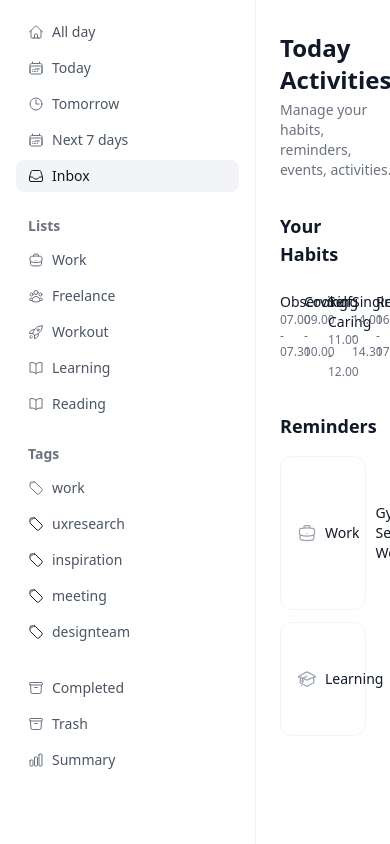
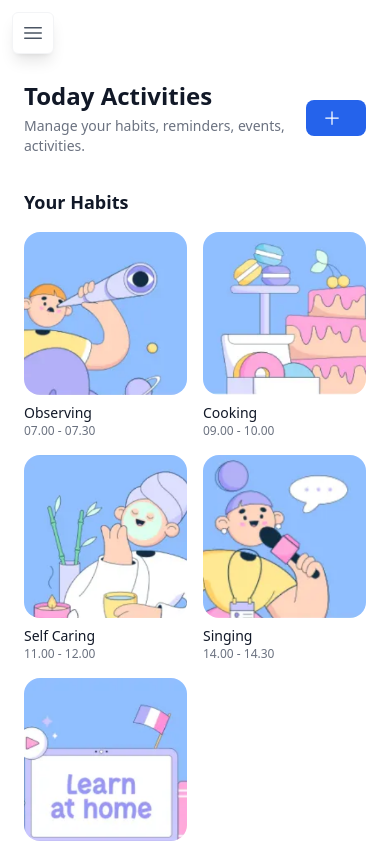
Before and after one commit to kgrg/vue3-tailwind-todo, a Vue app: page /inbox in a window 390 px wide. Shown: the top 844 px of the page. Built offline with nearby package versions, Linux system fonts and the light colour scheme.

Commit message:
feat(design): responsiveness fix

```diff
--- a/src/App.vue
+++ b/src/App.vue
@@ -3,9 +3,9 @@ import AppSidebar from '@/layouts/AppSidebar.vue'
 </script>
 
 <template>
-  <div class="h-screen flex">
+  <div class="min-h-screen flex flex-col lg:flex-row">
     <AppSidebar />
-    <main class="flex-1 overflow-y-auto bg-white">
+    <main class="flex-1 overflow-y-auto bg-white lg:h-screen">
       <router-view></router-view>
     </main>
   </div>
--- a/src/core/components/NavItem.vue
+++ b/src/core/components/NavItem.vue
@@ -2,9 +2,10 @@
   <router-link
     :to="to"
     class="block"
+    @click="$emit('click')"
   >
     <div
-      class="flex items-center px-3 py-1.5 rounded-lg transition-colors group"
+      class="flex items-center px-3 py-2 sm:py-1.5 rounded-lg transition-colors group"
       :class="[
         active
           ? 'bg-gray-100'
@@ -13,14 +14,14 @@
     >
       <component
         :is="icon"
-        class="w-4 h-4 mr-2"
+        class="w-5 h-5 sm:w-4 sm:h-4 mr-3 sm:mr-2 flex-shrink-0"
         :class="[
           color ? `text-${color}-500` : 'text-gray-500',
           active ? 'text-gray-900' : ''
         ]"
       />
       <span
-        class="text-sm"
+        class="text-base sm:text-sm truncate"
         :class="[
           active ? 'font-medium text-gray-900' : 'text-gray-600',
           color ? `group-hover:text-${color}-600` : 'group-hover:text-gray-900'
@@ -41,4 +42,8 @@ interface Props {
   color?: string
 }
 
-defineProps<Props>()</script>
+defineProps<Props>()
+defineEmits<{
+  (e: 'click'): void
+}>()
+</script>
--- a/src/layouts/AppSidebar.vue
+++ b/src/layouts/AppSidebar.vue
@@ -1,6 +1,30 @@
 <template>
-  <aside class="w-64 bg-white border-r border-gray-100 p-4">
-    <div class="flex flex-col h-full space-y-6">
+  <div>
+    <!-- Mobile Menu Button -->
+    <button
+      @click="isOpen = !isOpen"
+      class="lg:hidden fixed top-3 left-3 z-20 p-2 rounded-md bg-white shadow-lg border border-gray-100"
+      aria-label="Toggle menu"
+    >
+      <Bars3Icon v-if="!isOpen" class="w-6 h-6 text-gray-600" />
+      <XMarkIcon v-else class="w-6 h-6 text-gray-600" />
+    </button>
+
+    <!-- Overlay -->
+    <div
+      v-if="isOpen"
+      class="fixed inset-0 bg-gray-600 bg-opacity-50 transition-opacity lg:hidden z-10"
+      @click="isOpen = false"
+    ></div>
+
+    <!-- Sidebar -->
+    <aside
+      :class="[
+        'fixed inset-y-0 left-0 z-20 w-64 bg-white border-r border-gray-100 transform transition-transform duration-300 ease-in-out lg:translate-x-0 lg:static lg:z-0',
+        isOpen ? 'translate-x-0' : '-translate-x-full'
+      ]"
+    >
+      <div class="flex flex-col h-full p-4 pt-16 lg:pt-4 space-y-6">
         <!-- Top Navigation -->
         <nav class="space-y-1">
           <NavItem
@@ -10,6 +34,7 @@
             :icon="item.icon"
             :label="item.label"
             :active="isActive(item.path)"
+            @click="closeMobileMenu"
           />
         </nav>
 
@@ -24,6 +49,7 @@
               :icon="item.icon"
               :label="item.label"
               :active="isActive(item.path)"
+              @click="closeMobileMenu"
             />
           </nav>
         </div>
@@ -40,6 +66,7 @@
               :label="item.label"
               :active="isActive(item.path)"
               :color="item.color"
+              @click="closeMobileMenu"
             />
           </nav>
         </div>
@@ -53,15 +80,17 @@
             :icon="item.icon"
             :label="item.label"
             :active="isActive(item.path)"
+            @click="closeMobileMenu"
           />
         </div>
       </div>
     </aside>
+  </div>
 </template>
 
 <script setup lang="ts">
+import { ref } from 'vue'
 import { useRoute } from 'vue-router'
-import { computed } from 'vue'
 import NavItem from '@/core/components/NavItem.vue'
 import {
   HomeIcon,
@@ -77,10 +106,17 @@ import {
   ChatBubbleLeftIcon,
   Cog6ToothIcon,
   ArchiveBoxIcon,
-  ChartBarIcon
+  ChartBarIcon,
+  Bars3Icon,
+  XMarkIcon
 } from '@heroicons/vue/24/outline'
 
 const route = useRoute()
+const isOpen = ref(false)
+
+const closeMobileMenu = () => {
+  isOpen.value = false
+}
 
 const isActive = (path: string): boolean => {
   return route?.path === path
--- a/src/views/TodayView.vue
+++ b/src/views/TodayView.vue
@@ -1,20 +1,20 @@
 <template>
-  <div class="max-w-6xl mx-auto px-6 py-8">
-    <div class="flex items-center justify-between mb-8">
+  <div class="max-w-6xl mx-auto px-6 lg:px-8 py-8 lg:py-8">
+    <div class="flex items-center justify-between mb-8 pt-12 lg:pt-0">
       <div>
         <h1 class="text-2xl font-semibold text-gray-900">Today Activities</h1>
         <p class="mt-1 text-sm text-gray-500">Manage your habits, reminders, events, activities.</p>
       </div>
       <button class="flex items-center px-4 py-2 bg-blue-600 text-white rounded-lg hover:bg-blue-700">
         <PlusIcon class="w-5 h-5 mr-2" />
-        New Activity
+        <span class="hidden sm:inline">New Activity</span>
       </button>
     </div>
 
     <!-- Habits Section -->
     <section class="mb-8">
       <h2 class="text-lg font-semibold text-gray-900 mb-4">Your Habits</h2>
-      <div class="grid grid-cols-5 gap-6">
+      <div class="grid grid-cols-2 sm:grid-cols-3 md:grid-cols-4 lg:grid-cols-5 gap-4 sm:gap-6">
         <HabitCard
           v-for="habit in sortedHabits"
           :key="habit.id"
@@ -30,20 +30,20 @@
         <div
           v-for="reminder in reminders"
           :key="reminder.id"
-          class="flex items-center justify-between p-4 bg-white rounded-xl border border-gray-100"
+          class="flex flex-col sm:flex-row sm:items-center justify-between p-4 bg-white rounded-xl border border-gray-100 gap-3 sm:gap-4"
         >
           <div class="flex items-center space-x-4">
             <div class="flex items-center space-x-2">
-              <component :is="reminder.icon" class="w-5 h-5 text-gray-400" />
+              <component :is="reminder.icon" class="w-5 h-5 text-gray-400 flex-shrink-0" />
               <span class="text-sm font-medium">{{ reminder.category }}</span>
             </div>
             <h3 class="text-sm font-medium text-gray-900">{{ reminder.title }}</h3>
-            <p class="text-sm text-gray-500">{{ reminder.description }}</p>
+            <p class="text-sm text-gray-500 hidden sm:block">{{ reminder.description }}</p>
           </div>
-          <div class="flex items-center">
-            <component :is="reminder.locationIcon" class="w-5 h-5 text-gray-400 mr-2" />
+          <div class="flex items-center justify-end sm:justify-start">
+            <component :is="reminder.locationIcon" class="w-5 h-5 text-gray-400 mr-2 flex-shrink-0" />
             <span class="text-sm text-gray-600">{{ reminder.location }}</span>
-            <span class="mx-4 text-gray-300">|</span>
+            <span class="mx-4 text-gray-300 hidden sm:inline">|</span>
             <span class="text-sm font-medium">{{ reminder.time }}</span>
           </div>
         </div>
```
Lines whose indentation alone changed are shown as unchanged.
